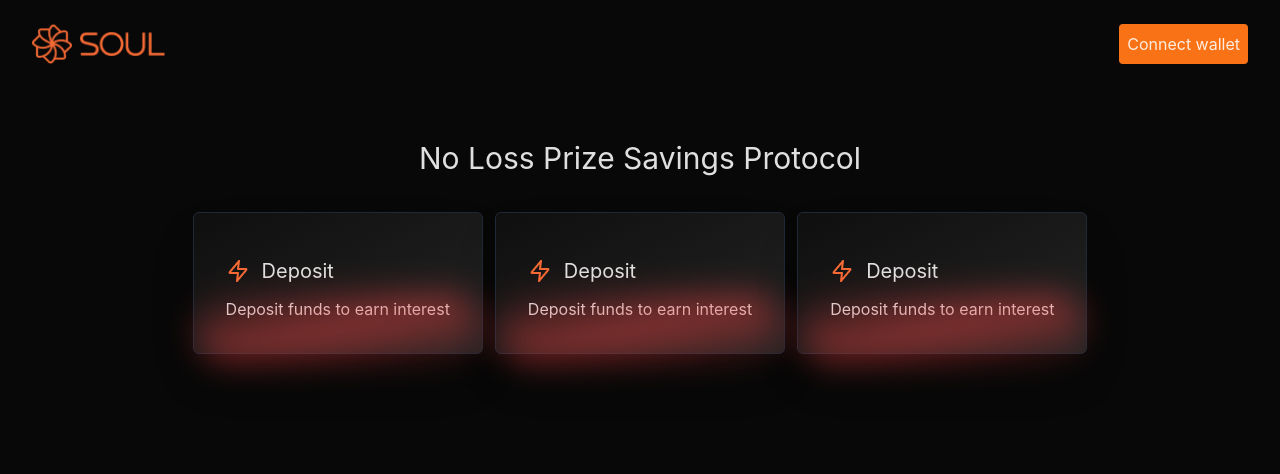
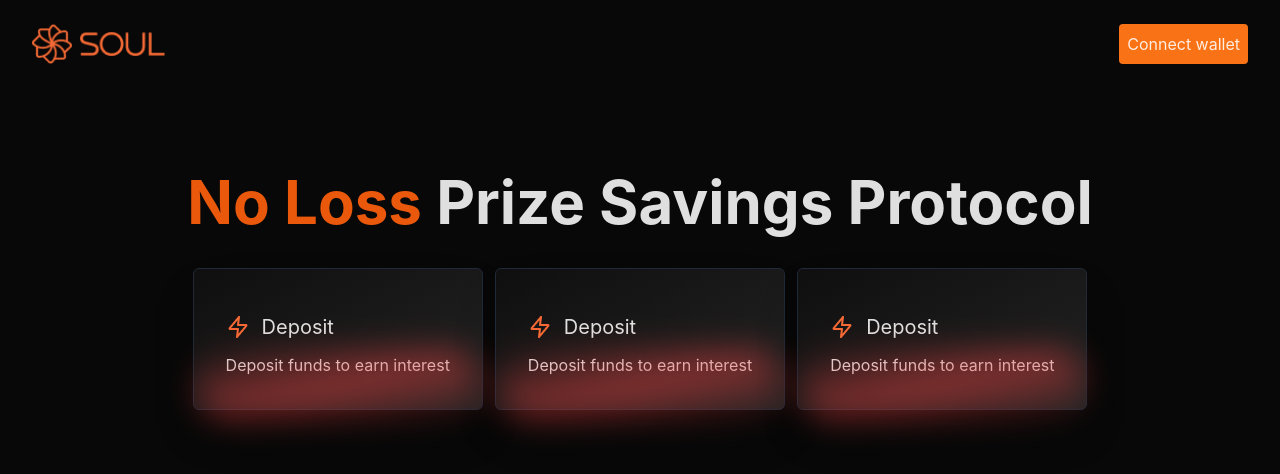
Before and after one commit to soul-org/fe-platform, a React (Vite) app: page / in a window 1280 px wide. Shown: the top 474 px of the page. Built offline with nearby package versions, Linux system fonts and the light colour scheme.

Commit message:
chore: Update Header component styling and structure

```diff
--- a/src/pages/Header.tsx
+++ b/src/pages/Header.tsx
@@ -21,8 +21,8 @@ const arrayCard = [
 
 const Header = () => {
   return (
-    <div className='flex flex-col items-center justify-center my-12'>
-      <h2 className='text-3xl my-3'>No Loss Prize Savings Protocol</h2>
+    <div className='flex flex-col items-center justify-center my-20'>
+      <h2 className='text-6xl my-3 font-bold'><span className="text-orange-600">No Loss</span> Prize Savings Protocol</h2>
       <div className='flex items-center justify-center gap-3 my-6'>
         {arrayCard.map((card, index) => (
             <Card key={index} logo={card.logo} title={card.title} description={card.description} />
```
